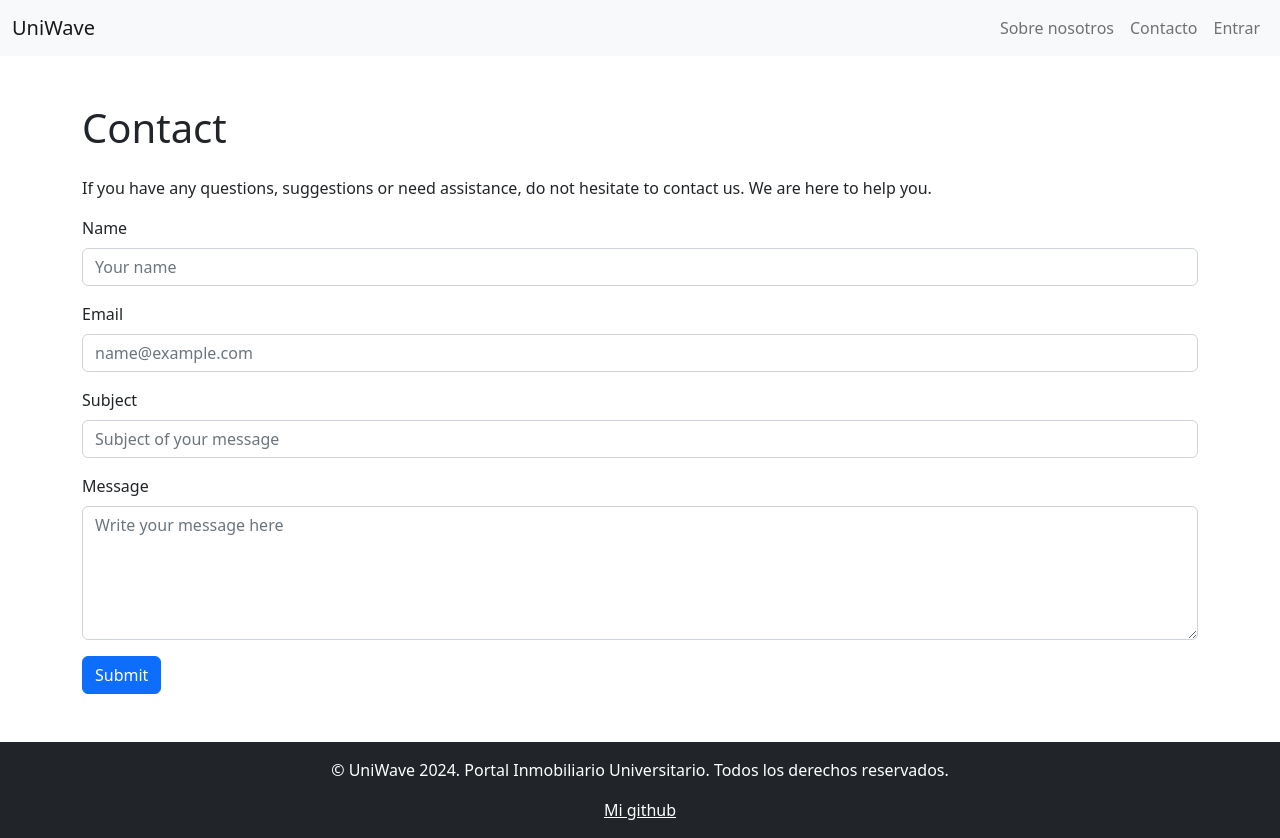
After one commit to MaratAkhmedov/tfg-inf, a Symfony app: template templates/contact.html.twig in a window 1280 px wide. The commit adds this page. Run offline with Twig, Linux system fonts and the light colour scheme; the template is opened without the code that fills it, so the values that code supplies are empty; some libraries are stand-ins or nearby versions.

Commit message:
Add about_us and contact page and also add translations for es and en for those pages

```diff
--- a/src/Controller/IndexController.php
+++ b/src/Controller/IndexController.php
@@ -19,7 +19,7 @@ class IndexController
         $this->autonomousComunityRepository = $autonomousComunityRepository;
     }
 
-    #[Route('/')]
+    #[Route('/', 'default')]
     #[Template('index.html.twig')]
     public function index(): array
     {
--- a/templates/base.html.twig
+++ b/templates/base.html.twig
@@ -17,19 +17,25 @@
 	<body>
 		<nav class="navbar navbar-expand-lg bg-light">
 			<div class="container-fluid">
-				<a class="navbar-brand" href="#">Buscador viviendas</a>
+				<a class="navbar-brand" href="{{ url("default") }}">UniWave</a>
 				<button class="navbar-toggler" type="button" data-bs-toggle="collapse" data-bs-target="#navbarSupportedContent" aria-controls="navbarSupportedContent" aria-expanded="false" aria-label="Toggle navigation">
 					<span class="navbar-toggler-icon"></span>
 				</button>
 				<div class="collapse navbar-collapse" id="navbarSupportedContent">
 					<ul class="navbar-nav ms-auto mb-lg-0">
+						<!--<li class="nav-item">
+							<a class="nav-link active" aria-current="page" href="#">Home</a>
+						</li>-->
 						<li class="nav-item">
-							<a class="nav-link active" aria-current="page" href="#">Home</a>
+							<a class="nav-link" href="{{ url("about_us") }}">Sobre nosotros</a>
 						</li>
 						<li class="nav-item">
-							<a class="nav-link" href="#">Link</a>
+							<a class="nav-link" href="{{ url("contact") }}">Contacto</a>
 						</li>
-						<li class="nav-item dropdown">
+						<li class="nav-item">
+							<a class="nav-link" href="#">Entrar</a>
+						</li>
+						<!--<li class="nav-item dropdown">
 							<a class="nav-link dropdown-toggle" href="#" role="button" data-bs-toggle="dropdown" aria-expanded="false">
 								Dropdown
 							</a>
@@ -48,7 +54,7 @@
 						</li>
 						<li class="nav-item">
 							<a class="nav-link disabled">Disabled</a>
-						</li>
+						</li>-->
 					</ul>
 				</div>
 			</div>
@@ -56,10 +62,9 @@
 		{% block content %}{% endblock %}
 
 
-		<footer class="mt-auto text-white-50">
-			<p>Este es mi TFG de informatica
-				<a href="https://github.com/MaratAkhmedov" class="text-white">Mi github</a>
-			</p>
+		<footer class="bg-dark text-white text-center p-3">
+			<p>&copy; UniWave 2024. Portal Inmobiliario Universitario. Todos los derechos reservados.</p>
+			<a href="https://github.com/MaratAkhmedov" class="text-white">Mi github</a>
 		</footer>
 
 
--- /dev/null
+++ b/templates/contact.html.twig
@@ -0,0 +1,43 @@
+{% extends "base.html.twig" %}
+{% block stylesheets %}
+	<style>
+
+	</style>
+
+{% endblock %}
+
+{% block content %}
+	<main class="container my-5">
+        <section class="contact-us">
+            <h1 class="mb-4">{{ 'contact.header'|trans }}</h1>
+            <p>{{ 'contact.info'|trans }}</p>
+
+            <form>
+                <div class="mb-3">
+                    <label for="name" class="form-label">{{ 'contact.name'|trans }}</label>
+                    <input type="text" class="form-control" id="name" placeholder="{{ 'contact.name_placeholder'|trans }}">
+                </div>
+                <div class="mb-3">
+                    <label for="email" class="form-label">{{ 'contact.email'|trans }}</label>
+                    <input type="email" class="form-control" id="email" placeholder="{{ 'contact.email_placeholder'|trans }}">
+                </div>
+                <div class="mb-3">
+                    <label for="subject" class="form-label">{{ 'contact.subject'|trans }}</label>
+                    <input type="text" class="form-control" id="subject" placeholder="{{ 'contact.subject_placeholder'|trans }}">
+                </div>
+                <div class="mb-3">
+                    <label for="message" class="form-label">{{ 'contact.message'|trans }}</label>
+                    <textarea class="form-control" id="message" rows="5" placeholder="{{ 'contact.message_placeholder'|trans }}"></textarea>
+                </div>
+                <button type="submit" class="btn btn-primary">{{ 'contact.submit'|trans }}</button>
+            </form>
+        </section>
+    </main>
+{% endblock %}
+
+
+{% block javascript %}
+<script>
+
+</script>
+{% endblock %}
--- a/templates/index.html.twig
+++ b/templates/index.html.twig
@@ -21,11 +21,10 @@
 	<div id="cover" class="">
 		<div class="gradient">
 			<div class="container">
-				<div id="search-box" class="row col-sm-12 col-md-6 p-lg-5 mx-auto">
+				<div id="search-box" class="row col-sm-12 col-md-8 p-lg-5 mx-auto">
 					<h1 class="display-7 fw-normal">Tu vivienda a un paso</h1>
-					<div class="input-group">
 						<div class="col-sm-12 col-md-6">
-							<select class="form-select pr-5" aria-label="Default select example">
+							<select class="form-select" aria-label="Default select example">
 								<option selected value="room">Habitacion</option>
 								<option value="flat">Piso</option>
 							</select>
@@ -41,7 +40,6 @@
 						<div class="col-sm-12 pt-2">
 							<button class="btn btn-outline-success w-100">Buscar</button>
 						</div>
-					</div>
 
 				</div>
 			</div>
--- /dev/null
+++ b/translations/messages.en.yaml
@@ -0,0 +1,35 @@
+contact:
+  title: Contact
+  header: Contact
+  info: If you have any questions, suggestions or need assistance, do not hesitate to contact us. We are here to help you.
+  name: Name
+  name_placeholder: Your name
+  email: Email
+  email_placeholder: name@example.com
+  subject: Subject
+  subject_placeholder: Subject of your message
+  message: Message
+  message_placeholder: Write your message here
+  submit: Submit
+
+about:
+  title: About Us
+  header: About Us
+  image_alt: Representative image
+  intro: Welcome to our University Real Estate Portal. We are a team committed to making the search for housing easier for students and university staff. Our goal is to centralize all rental offers in one place, making the process of finding a home quick, simple, and efficient.
+  mission_header: Our Mission
+  mission_text: Our mission is to provide an easy-to-use platform that connects the university community with trusted landlords and real estate agencies. We aim to improve the housing search experience by offering advanced search tools and personalized filters tailored to our users' specific needs.
+  values_header: Our Values
+  accessibility: Accessibility:
+  accessibility_text: We believe in equal opportunities for all students and university staff when it comes to finding accommodation.
+  transparency: Transparency:
+  transparency_text: We provide clear and accurate information about each property, ensuring our users can make informed decisions.
+  innovation: Innovation:
+  innovation_text: We strive to continuously improve our platform with new features and technologies to make housing searches easier.
+  community: Community:
+  community_text: We foster a collaborative and supportive environment, connecting the university community with useful resources and services.
+  team_header: Our Team
+  team_text: We have a diverse team of professionals in technology, real estate, and customer service, all working together to provide the best possible experience for our users. Our team includes web developers, database experts, marketing specialists, and customer service representatives, all dedicated to serving the university community.
+  contact_header: Contact Us
+  contact_text: We are here to help you. If you have any questions, suggestions, or need assistance, do not hesitate to
+  contact_link: contact us
```
Also changed, not shown: src/Controller/AboutController.php (added, +16 -0 lines), src/Controller/ContactController.php (added, +16 -0 lines), templates/about.html.twig (added, +41 -0 lines), translations/messages.es.yaml (added, +35 -0 lines), 1 other file.
